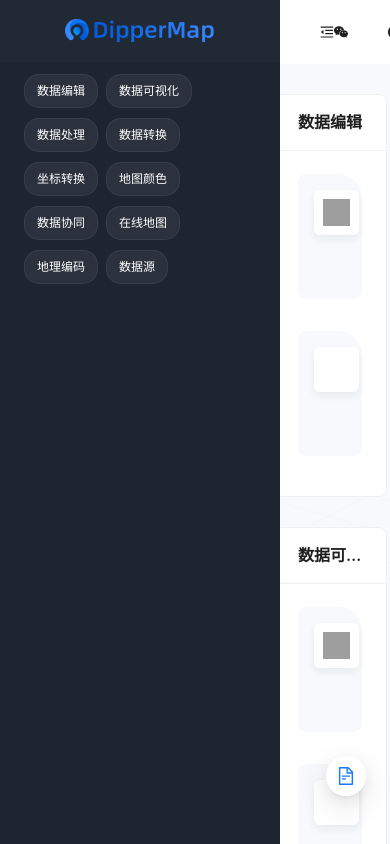
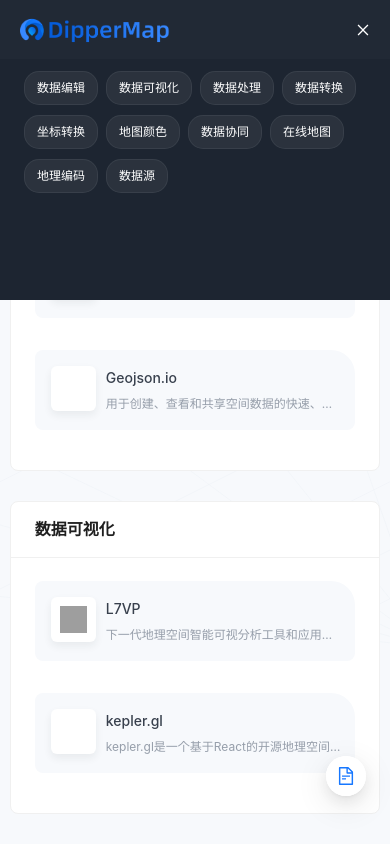
Before and after one commit to DipperMap/dippermap, a React (Create React App) app: page / in a window 390 px wide. Shown: the top 844 px of the page. Built offline with nearby package versions, Linux system fonts and the light colour scheme; grey boxes are pictures that could not be loaded.

Commit message:
fix: silder 兼容手机端样式

```diff
--- a/src/App.css
+++ b/src/App.css
@@ -73,6 +73,35 @@
   align-items: center;
 }
 
+@media (max-width: 767px) {
+  .App-sider {
+    color: #fff;
+    background: #1d2531 !important;
+    overflow: auto;
+    /* height: 100vh; */
+    height: 64px;
+    /* width: 100% !important; */
+    position: fixed !important;
+    left: 0px;
+    top: 0;
+    bottom: 0;
+    z-index: 2;
+  }
+
+  .siderWidth {
+    width: 100% !important;
+    max-width: 100% !important;
+    min-width: 100% !important;
+  }
+
+  .retractSiderHeight {
+    height: 300px !important;
+    width: 100% !important;
+    max-width: 100% !important;
+    min-width: 100% !important;
+  }
+}
+
 /* @keyframes App-logo-spin {
   from {
     transform: rotate(0deg);
--- a/src/App.tsx
+++ b/src/App.tsx
@@ -2,26 +2,58 @@
 import "./App.css";
 import { AppCard } from "./components/app-content";
 import { AppSider } from "./components/app-sider";
-import { useState } from "react";
+import { useState, useEffect } from "react";
 import classNames from "classnames";
 import { AppHeader } from "./components/app-header";
 
 const { Header, Footer, Sider, Content } = Layout;
 function App() {
   const [collapsed, setCollapsed] = useState(false);
+  const [screenWidth, setScreenWidth] = useState(window.innerWidth);
+  useEffect(() => {
+    if (window.innerWidth <= 767) {
+      setCollapsed(true);
+    }
+    const handleResize = () => {
+      setScreenWidth(window.innerWidth);
+    };
+
+    window.addEventListener("resize", handleResize);
+
+    return () => {
+      window.removeEventListener("resize", handleResize);
+    };
+  }, []);
   return (
     <Layout className="App">
       <Sider
         className={classNames([
           "App-sider",
-          collapsed ? "retractSiderWidth" : "siderWidth",
+          collapsed
+            ? window.innerWidth <= 767
+              ? "retractSiderHeight"
+              : "retractSiderWidth"
+            : "siderWidth",
         ])}
       >
-        <AppSider />
+        <AppSider
+          collapsed={collapsed}
+          setCollapsed={setCollapsed}
+          screenWidth={screenWidth}
+        />
       </Sider>
-      <Layout style={{ marginLeft: collapsed ? 0 : 270 }}>
+      <Layout
+        style={{
+          marginLeft: collapsed ? 0 : screenWidth <= 767 ? 0 : 270,
+          marginTop: screenWidth <= 767 ? 64 : 0,
+        }}
+      >
         <Header className="App-header">
-          <AppHeader collapsed={collapsed} setCollapsed={setCollapsed} />
+          <AppHeader
+            collapsed={collapsed}
+            setCollapsed={setCollapsed}
+            screenWidth={screenWidth}
+          />
         </Header>
         <Content className="App-content">
           <AppCard />
--- a/src/components/app-header/index.tsx
+++ b/src/components/app-header/index.tsx
@@ -11,16 +11,22 @@
 type AppHeaderProps = {
   collapsed: boolean;
   setCollapsed: (val: boolean) => void;
+  screenWidth: number;
 };
 
 export const AppHeader: React.FC<AppHeaderProps> = ({
   setCollapsed,
   collapsed,
+  screenWidth,
 }) => {
   return (
     <div className="app-header">
       <div onClick={() => setCollapsed(!collapsed)}>
-        {collapsed ? <MenuUnfoldOutlined /> : <MenuFoldOutlined />}
+        {screenWidth > 767 && (
+          <div>
+            {collapsed ? <MenuUnfoldOutlined /> : <MenuFoldOutlined />}
+          </div>
+        )}
       </div>
       <div className="header-right">
         <div className="weChat">
--- a/src/components/app-sider/index.css
+++ b/src/components/app-sider/index.css
@@ -4,8 +4,25 @@
   text-align: center;
 }
 
+@media (max-width: 767px) {
+  .logo {
+    padding: 14px 20px;
+    background: rgba(255, 255, 255, 0.02);
+    text-align: center;
+    display: flex;
+    justify-content: space-between;
+    align-items: center;
+  }
+  .all-tag {
+    padding: 12px 24px;
+    overflow: auto;
+    height: 150px;
+  }
+}
+
 .all-tag {
   padding: 12px 24px;
+  overflow-y: auto;
 }
 
 .tag-item {
@@ -23,7 +40,7 @@
   background-color: #ffffff10;
   color: #fff;
 }
-.selected-tag{
+.selected-tag {
   background-color: #fff;
   color: #000;
 }
--- a/src/components/app-sider/index.tsx
+++ b/src/components/app-sider/index.tsx
@@ -5,8 +5,19 @@
 import "./index.css";
 import { Space, Tag } from "antd";
 import classNames from "classnames";
+import { AppstoreAddOutlined, CloseOutlined } from "@ant-design/icons";
 
-export const AppSider = () => {
+type AppSilderPopup = {
+  collapsed: boolean;
+  screenWidth: number;
+  setCollapsed: (value: boolean) => void;
+};
+
+export const AppSider: React.FC<AppSilderPopup> = ({
+  collapsed,
+  screenWidth,
+  setCollapsed,
+}) => {
   const [selectedTag, setSelectedTag] = useState<string | undefined>(undefined);
   const siteConfig = SitesConfig["main"];
   const tagClick = (item: IGroup) => {
@@ -20,6 +31,15 @@
     <div>
       <div className="logo">
         <img width={150} src={logo} alt="" />
+        <div
+          onClick={() => {
+            setCollapsed(!collapsed);
+          }}
+        >
+          {screenWidth <= 767 && (
+            <div>{collapsed ? <CloseOutlined /> : <AppstoreAddOutlined />}</div>
+          )}
+        </div>
       </div>
       <div className="all-tag">
         {siteConfig.groups.map((group: IGroup) => {
```
